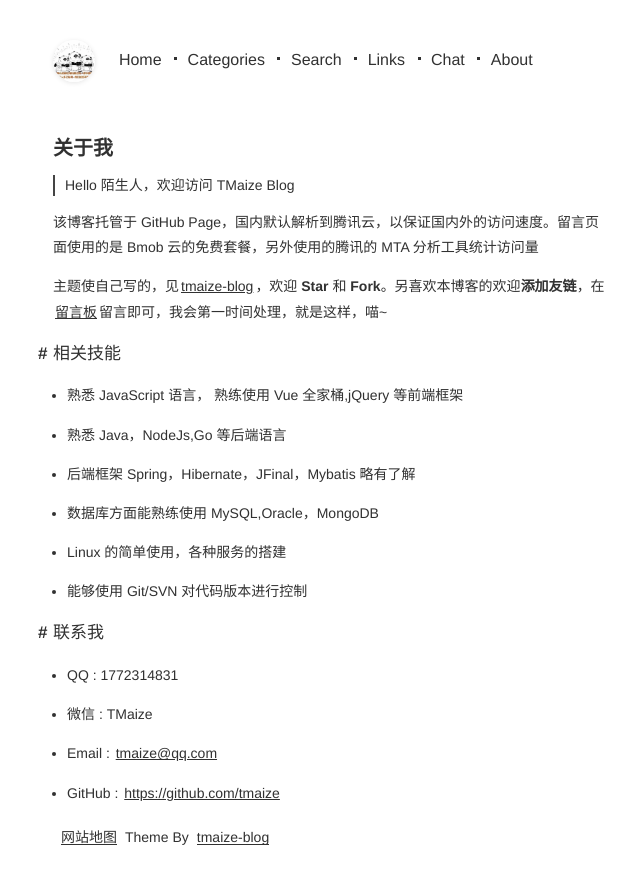
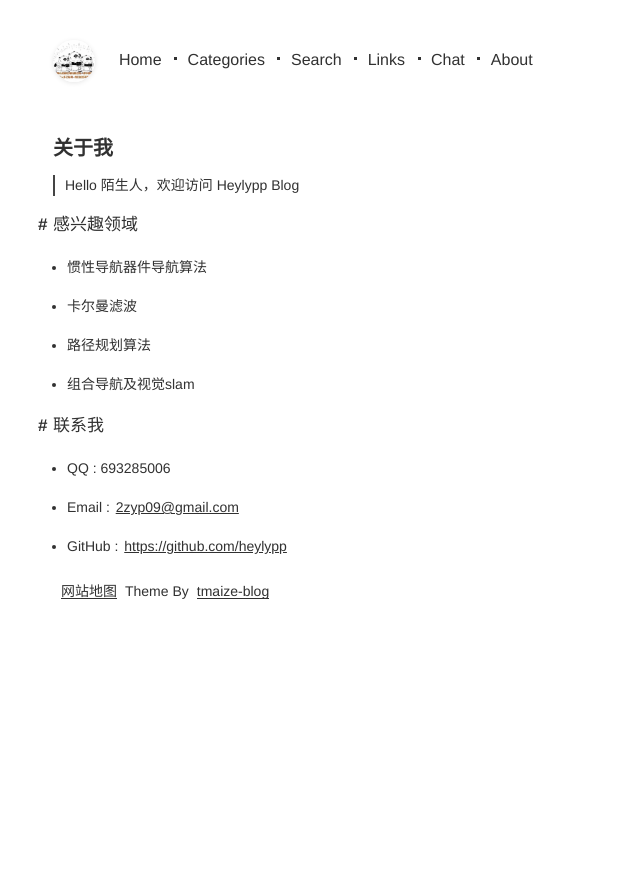
Before and after one commit to heylypp/heylypp.github.io, a Jekyll site: the page built from pages/about.md, in a window 1280 px wide. Shown: the top 884 px of the page, without its empty margins (307-947 px from the left). Built offline with Jekyll 4.4.1, drawn with Linux system fonts in a browser that asks for light colours.

Commit message:
Update about.md

```diff
--- a/pages/about.md
+++ b/pages/about.md
@@ -4,32 +4,23 @@ isPage: true
 title: 关于我
 ---
 
-> Hello 陌生人，欢迎访问 TMaize Blog
+> Hello 陌生人，欢迎访问 Heylypp Blog
 
-该博客托管于 GitHub Page，国内默认解析到腾讯云，以保证国内外的访问速度。留言页面使用的是 Bmob 云的免费套餐，另外使用的腾讯的 MTA 分析工具统计访问量
 
-主题使自己写的，见[tmaize-blog](https://github.com/TMaize/tmaize-blog)，欢迎 **Star** 和 **Fork**。另喜欢本博客的欢迎**添加友链**，在[留言板](chat.html)留言即可，我会第一时间处理，就是这样，喵~
+## 感兴趣领域
 
-## 相关技能
+- 惯性导航器件导航算法
 
-- 熟悉 JavaScript 语言， 熟练使用 Vue 全家桶,jQuery 等前端框架
+- 卡尔曼滤波
 
-- 熟悉 Java，NodeJs,Go 等后端语言
+- 路径规划算法
 
-- 后端框架 Spring，Hibernate，JFinal，Mybatis 略有了解
-
-- 数据库方面能熟练使用 MySQL,Oracle，MongoDB
-
-- Linux 的简单使用，各种服务的搭建
-
-- 能够使用 Git/SVN 对代码版本进行控制
+- 组合导航及视觉slam
 
 ## 联系我
 
-- QQ : 1772314831
+- QQ : 693285006
 
-- 微信 : TMaize
+- Email : [2zyp09@gmail.com](http://mail.qq.com/cgi-bin/qm_share?t=qm_mailme&email=YBQNAQkaBSAREU4DDw0)
 
-- Email : [tmaize@qq.com](http://mail.qq.com/cgi-bin/qm_share?t=qm_mailme&email=YBQNAQkaBSAREU4DDw0)
-
-- GitHub : [https://github.com/tmaize](https://github.com/tmaize)
+- GitHub : [https://github.com/heylypp](https://github.com/heylypp)
```
